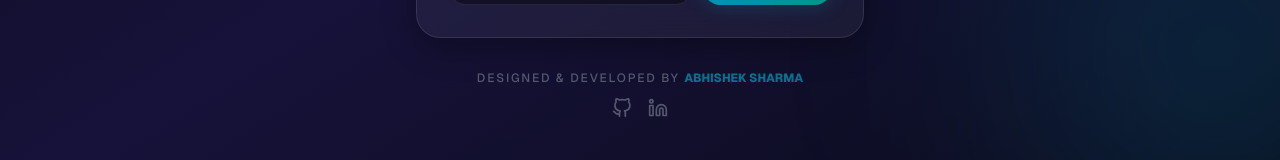
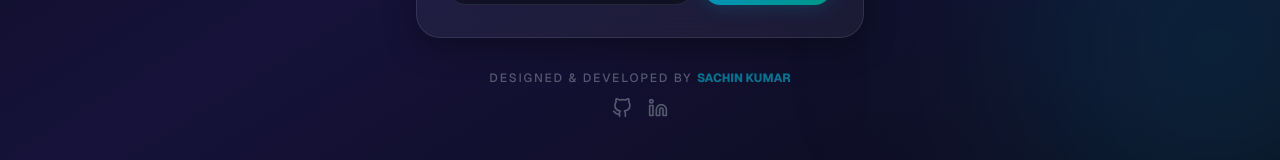
Before and after one commit to sachin4726/MyProject, a Next.js app: page / in a window 1280 px wide. Shown: the part 600-760 px from the top of the page. Built offline with nearby package versions, Linux system fonts and the light colour scheme; no server answers.

Commit message:
Initial commit

```diff
--- a/src/app/layout.tsx
+++ b/src/app/layout.tsx
@@ -4,10 +4,10 @@ import "./globals.css";
 
 
 export const metadata: Metadata = {
-  title: "Skribbl.io Clone | Abhishek Sharma",
+  title: "Skribbl.io Clone | Sachin Kumar",
   description: "A real-time multiplayer drawing and guessing game built with Next.js, Socket.IO, and Node.js. Developed by Abhishek Kumar Sharma.",
   openGraph: {
-    title: "Skribbl.io Clone | Abhishek Sharma",
+    title: "Skribbl.io Clone | Sachin Kumar",
     description: "Play this real-time multiplayer drawing and guessing game. Built from scratch using Next.js and WebSockets.",
     url: "https://skribbl-frontend-mocha.vercel.app",
     siteName: "Skribbl.io Clone",
@@ -15,7 +15,7 @@ export const metadata: Metadata = {
   },
   twitter: {
     card: "summary_large_image",
-    title: "Skribbl.io Clone | Abhishek Sharma",
+    title: "Skribbl.io Clone | Sachin Kumar",
     description: "Real-time multiplayer drawing and guessing game.",
   },
 };
--- a/src/app/page.tsx
+++ b/src/app/page.tsx
@@ -22,7 +22,7 @@ export default function LobbyScreen() {
   const [maxPlayers, setMaxPlayers] = useState(8);
   const [showSettings, setShowSettings] = useState(false);
 
-  const randomNames = ["DoodleKoala", "SketchNinja", "ArtisticPotato", "DrawMaster", "PencilHero"];
+  const randomNames = ["DoodleKoala", "Sachin","SketchNinja", "ArtisticPotato", "DrawMaster", "PencilHero"];
   const pickRandomName = () => setName(randomNames[Math.floor(Math.random() * randomNames.length)]);
 
   useEffect(() => {
@@ -167,11 +167,11 @@ export default function LobbyScreen() {
       {/* 🚀 Premium Responsive Footer Section (Using Raw SVGs) */}
       <div className="z-10 mt-8 flex flex-col items-center gap-2 opacity-50 hover:opacity-100 transition-opacity duration-300">
         <p className="text-[11px] md:text-xs font-medium tracking-[0.15em] text-gray-400 uppercase">
-          Designed & Developed by <span className="text-cyan-400 font-extrabold tracking-normal">Abhishek Sharma</span>
+          Designed & Developed by <span className="text-cyan-400 font-extrabold tracking-normal">Sachin Kumar</span>
         </p>
         <div className="flex gap-4 mt-1">
           <a
-            href="https://github.com/AbhishekKTech"
+            href="https://github.com/sachin4726"
             target="_blank"
             rel="noopener noreferrer"
             className="text-gray-400 hover:text-white transition-colors duration-200 transform hover:scale-110"
@@ -183,7 +183,7 @@ export default function LobbyScreen() {
             </svg>
           </a>
           <a
-            href="https://www.linkedin.com/in/abhishekktech/"
+            href="https://www.linkedin.com/in/sachin4726/"
             target="_blank"
             rel="noopener noreferrer"
             className="text-gray-400 hover:text-[#0A66C2] transition-colors duration-200 transform hover:scale-110"
```
Also changed, not shown: 2 other files (tests, documents, lock files or other folders).
